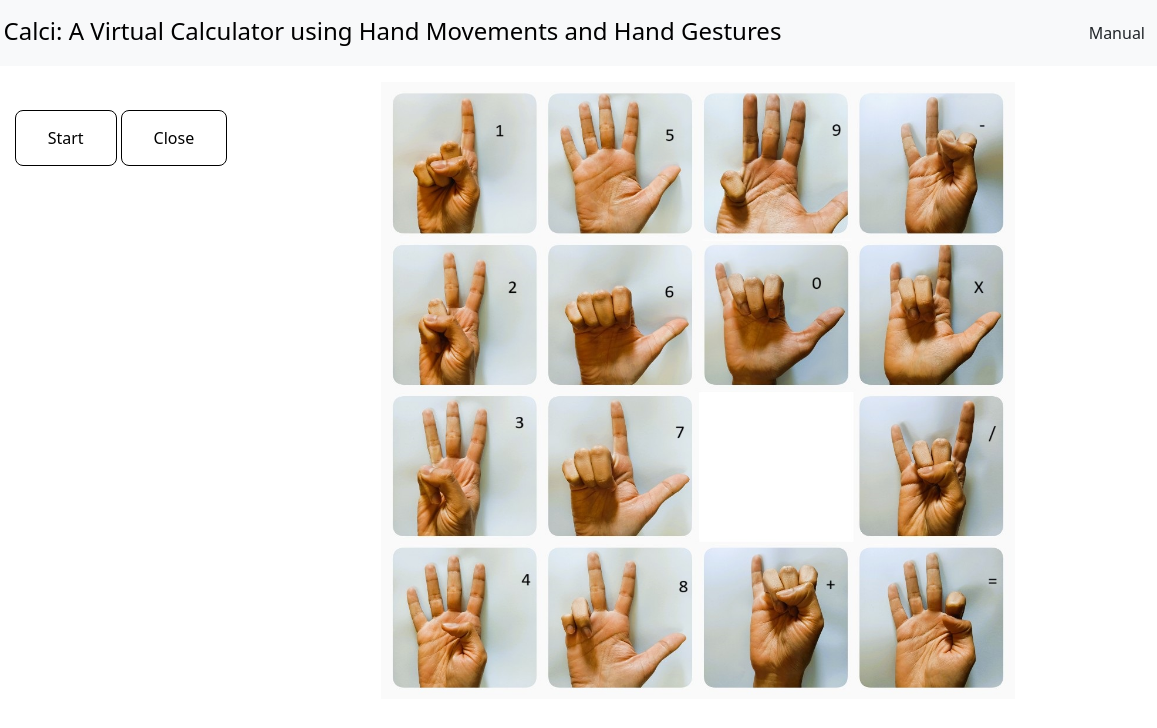
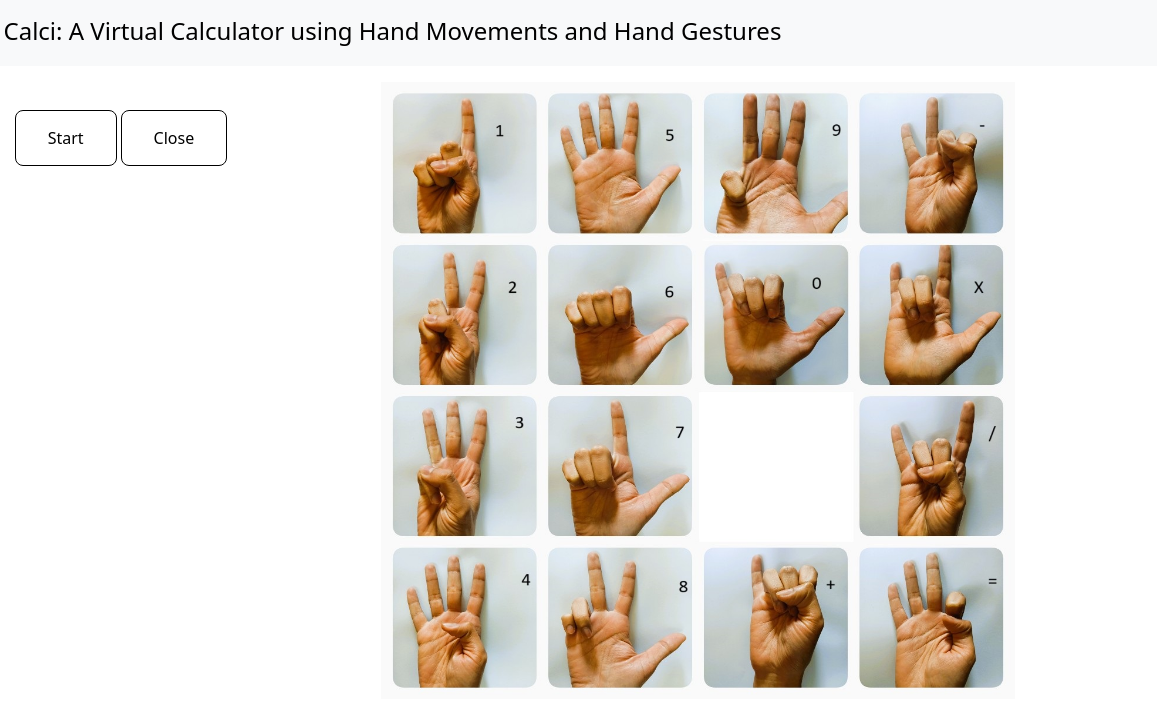
Before and after one commit to ganeshgaiy/Multimodal-vision-based-calculator, a plain HTML site: page templates/index.html in a window 1280 px wide. Shown: the full height of the page, 123-1280 px from the left. Drawn offline with nearby package versions, Linux system fonts and the light colour scheme.

Commit message:
removed manual link from nav bar

```diff
--- a/templates/index.html
+++ b/templates/index.html
@@ -29,7 +29,6 @@
                 <img src="../static/visioncalci.png" alt="Logo" width="30" height="34" class="d-inline-block align-text-top">
                 <span class="heading">Handy Calci: A Virtual Calculator using Hand Movements and Hand Gestures</span>
             </a>
-            <a class="nav-link" href="/manual">Manual</a>
         </div>
     </nav>
     <div class="video-img-container" style="display: flex;">
```
